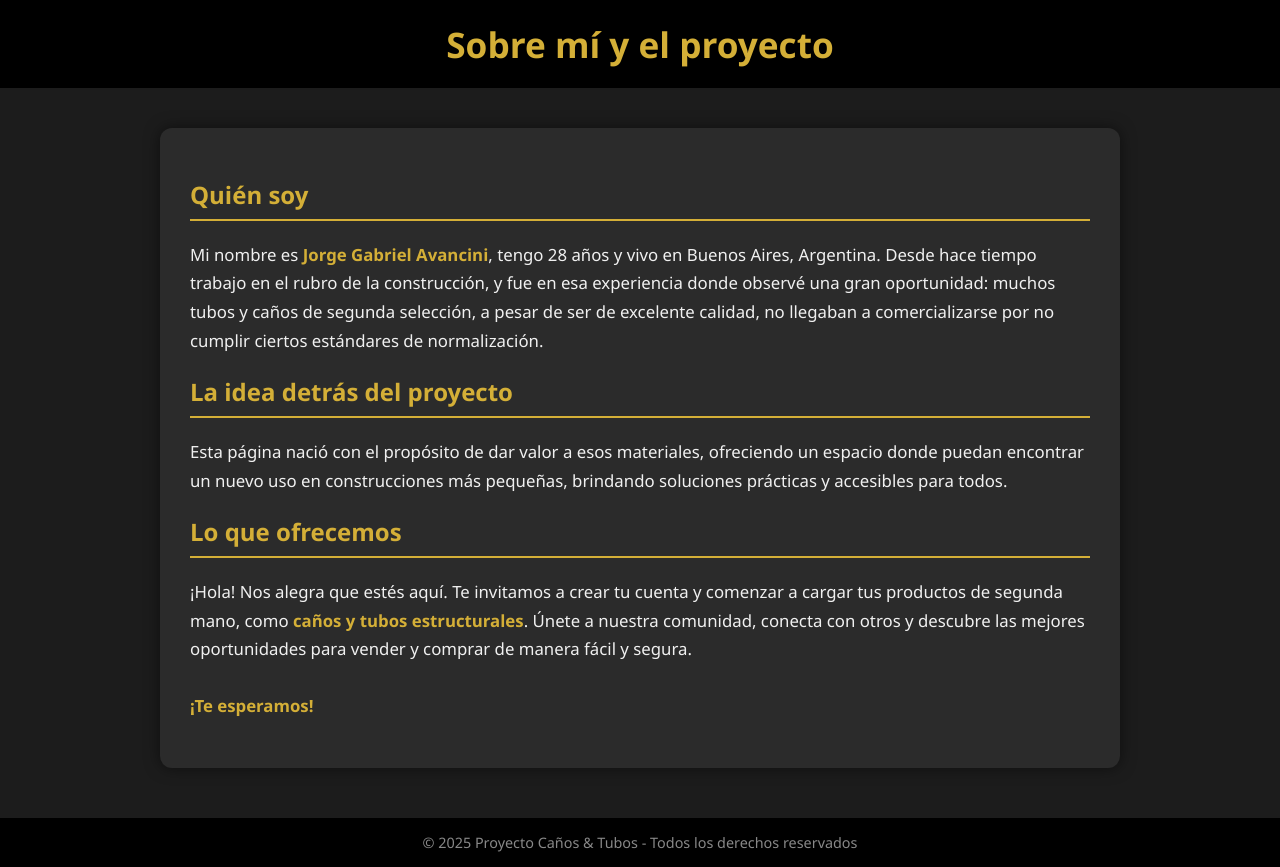
After one commit to gabrielavancini97/django-83010, a Django app: page /about/ in a window 1280 px wide. The commit adds this page. Run offline with Django 5.2, Linux system fonts and the light colour scheme.

Commit message:
se termina README, About, Las url,views y templates para los botones de ver/eliminar/modificar

```diff
--- a/hola_mundo.py
+++ /dev/null
@@ -1 +0,0 @@
-print("hola mundo")
--- a/mi_primer_app/models.py
+++ b/mi_primer_app/models.py
@@ -33,7 +33,7 @@ class Estudiante(models.Model):
         return f"{self.nombre} {self.apellido}"
 
 
-#aqui avanzo con las clases para el trabajo proyecto, que va a terminar siendo una web para comercializar productos estructurales:
+#Proyecto // MODELOS // Web para comercializar tubos estructurales
 
 class Producto(models.Model):#productos a comercializar
     tipo = models.CharField(max_length=100)  # Ej: "Rectangular", "Redondo"
--- /dev/null
+++ b/mi_primer_app/templates/mi_primer_app/about.html
@@ -0,0 +1,94 @@
+<!DOCTYPE html>
+<html lang="es">
+<head>
+    <meta charset="UTF-8">
+    <meta name="viewport" content="width=device-width, initial-scale=1.0">
+    <title>Sobre mí - Proyecto</title>
+    <style>
+        body {
+            font-family: "Segoe UI", Tahoma, Geneva, Verdana, sans-serif;
+            background-color: #1c1c1c;
+            color: #e0e0e0;
+            margin: 0;
+            padding: 0;
+        }
+        header {
+            background-color: #000;
+            padding: 20px;
+            text-align: center;
+            color: #d4af37; /* dorado */
+        }
+        header h1 {
+            margin: 0;
+            font-size: 2.2em;
+        }
+        .container {
+            max-width: 900px;
+            margin: 40px auto;
+            background: #2b2b2b;
+            padding: 30px;
+            border-radius: 12px;
+            box-shadow: 0px 0px 15px rgba(0,0,0,0.5);
+        }
+        h2 {
+            color: #d4af37;
+            border-bottom: 2px solid #d4af37;
+            padding-bottom: 8px;
+            margin-bottom: 20px;
+        }
+        p {
+            line-height: 1.7;
+            color: #f0f0f0;
+            font-size: 1.05em;
+        }
+        .highlight {
+            color: #d4af37;
+            font-weight: bold;
+        }
+        footer {
+            background: #000;
+            color: #888;
+            text-align: center;
+            padding: 15px;
+            margin-top: 50px;
+            font-size: 0.9em;
+        }
+    </style>
+</head>
+<body>
+    <header>
+        <h1>Sobre mí y el proyecto</h1>
+    </header>
+
+    <div class="container">
+        <h2>Quién soy</h2>
+        <p>
+            Mi nombre es <span class="highlight">Jorge Gabriel Avancini</span>, tengo 28 años y vivo en Buenos Aires, Argentina.
+            Desde hace tiempo trabajo en el rubro de la construcción, y fue en esa experiencia donde observé
+            una gran oportunidad: muchos tubos y caños de segunda selección, a pesar de ser de excelente calidad,
+            no llegaban a comercializarse por no cumplir ciertos estándares de normalización.
+        </p>
+
+        <h2>La idea detrás del proyecto</h2>
+        <p>
+            Esta página nació con el propósito de dar valor a esos materiales,
+            ofreciendo un espacio donde puedan encontrar un nuevo uso en construcciones más pequeñas,
+            brindando soluciones prácticas y accesibles para todos.
+        </p>
+
+        <h2>Lo que ofrecemos</h2>
+        <p>
+            ¡Hola! Nos alegra que estés aquí.
+            Te invitamos a crear tu cuenta y comenzar a cargar tus productos de segunda mano,
+            como <span class="highlight">caños y tubos estructurales</span>.
+            Únete a nuestra comunidad, conecta con otros y descubre las mejores oportunidades para vender
+            y comprar de manera fácil y segura. <br><br>
+            <span class="highlight">¡Te esperamos!</span>
+        </p>
+    </div>
+
+    <footer>
+        © 2025 Proyecto Caños & Tubos - Todos los derechos reservados
+    </footer>
+</body>
+</html>
--- a/mi_primer_app/urls.py
+++ b/mi_primer_app/urls.py
@@ -36,4 +36,9 @@ urlpatterns = [
          views.AutoDetailView.as_view(), name="detalle-auto"),
     path('editar/<int:pk>/', views.AutoUpdateView.as_view(), name='editar-auto'),
     path('eliminar/<int:pk>/', views.AutoDeleteView.as_view(), name='eliminar-auto'),
+    path('about/', views.about, name='about'),
+    #para los botones de detalle, ver, eliminar
+    path('detalle-producto/<int:pk>/', views.ProductoDetailView.as_view(), name="detalle-producto"),
+    path('editar-producto/<int:pk>/', views.ProductoUpdateView.as_view(), name="editar-producto"),
+    path('eliminar-producto/<int:pk>/', views.ProductoDeleteView.as_view(), name="eliminar-producto"),
 ]
--- a/mi_primer_app/views.py
+++ b/mi_primer_app/views.py
@@ -91,14 +91,14 @@ def crear_producto(request):
     return render(request, 'mi_primer_app/crear_producto.html', {'form': form})
 
 #Para listar productos:
-@login_required
+
 def listar_productos(request):
     productos = Producto.objects.all()
     return render(request, 'mi_primer_app/listar_productos.html', {'productos': productos})
 
 
 #para buscar productos
-@login_required
+
 def buscar_productos(request):
     if request.method == 'GET':
         busqueda = request.GET.get('busqueda', '')
@@ -126,7 +126,7 @@ def crear_cliente(request):
     return render(request, 'mi_primer_app/crear_cliente.html', {'form': form})
 
 #para listar los clientes
-@login_required
+
 def listar_clientes(request):
     clientes = Cliente.objects.all()
     return render(request, 'mi_primer_app/listar_clientes.html', {'clientes': clientes})
@@ -174,6 +174,28 @@ def agregar_detalle_pedido(request, pedido_id):
 
     return render(request, 'mi_primer_app/crear_detalle_pedido.html', {'form': form})
 
+#ABOUT
+def about(request):
+    return render(request, 'mi_primer_app/about.html')
+
+#Vistas basadas en clases para el proyecto (productos)
+
+class ProductoDetailView(DetailView):
+    model = Producto
+    template_name = "mi_primer_app/detalle_producto.html"
+    context_object_name = "producto"
+
+class ProductoUpdateView(UpdateView):
+    model = Producto
+    fields = ['tipo', 'medida', 'espesor', 'largo', 'precio_por_metro', 'stock_metros']
+    template_name = "mi_primer_app/editar_producto.html"
+    success_url = reverse_lazy("listar-productos")
+
+class ProductoDeleteView(DeleteView):
+    model = Producto
+    template_name = "mi_primer_app/eliminar_producto.html"
+    success_url = reverse_lazy("listar-productos")
+
 #vistas basadas en clases para auto
 
 class AutoListView(ListView):#nombre del modelo/lista/view
--- a/templates/master.html
+++ b/templates/master.html
@@ -38,7 +38,7 @@
                 <div class="collapse navbar-collapse" id="navbarResponsive">
                     <ul class="navbar-nav ms-auto py-4 py-lg-0">
                         <li class="nav-item"><a class="nav-link px-lg-3 py-3 py-lg-4" href="{% url "home" %}">Home</a></li>
-                        <li class="nav-item"><a class="nav-link px-lg-3 py-3 py-lg-4" href="about.html">About</a></li>
+                        <li class="nav-item"><a class="nav-link px-lg-3 py-3 py-lg-4" href="{% url "about" %}">About</a></li>
                         <li class="nav-item"><a class="nav-link px-lg-3 py-3 py-lg-4" href="{% url "crear-cliente" %}">Crear Cliente</a></li>
                         <li class="nav-item"><a class="nav-link px-lg-3 py-3 py-lg-4" href="{% url "crear-pedido" %}">Crear Pedido</a></li>
                         <li class="nav-item"><a class="nav-link px-lg-3 py-3 py-lg-4" href="{% url "crear-producto" %}">Crear Producto</a></li>
```
Also changed, not shown: entrega-final.py (added, +143 -0 lines), mi_primer_app/templates/mi_primer_app/detalle_producto.html (added, +18 -0 lines), mi_primer_app/templates/mi_primer_app/editar_producto.html (added, +14 -0 lines), mi_primer_app/templates/mi_primer_app/eliminar_producto.html (added, +14 -0 lines), mi_primer_app/templates/mi_primer_app/listar_productos.html (+6 -1 lines), templates/masterviejo.html (deleted, +0 -28 lines), README.md.
